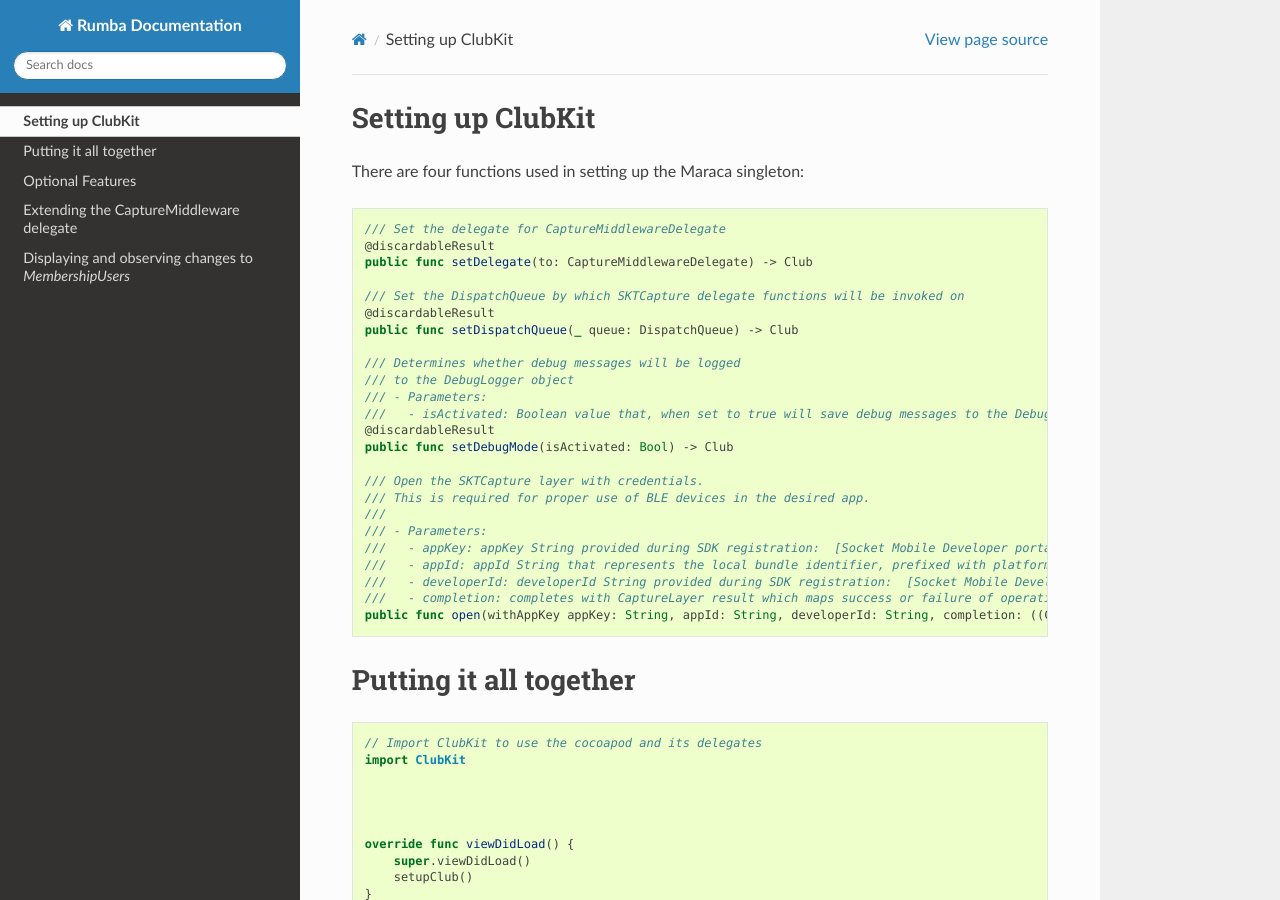
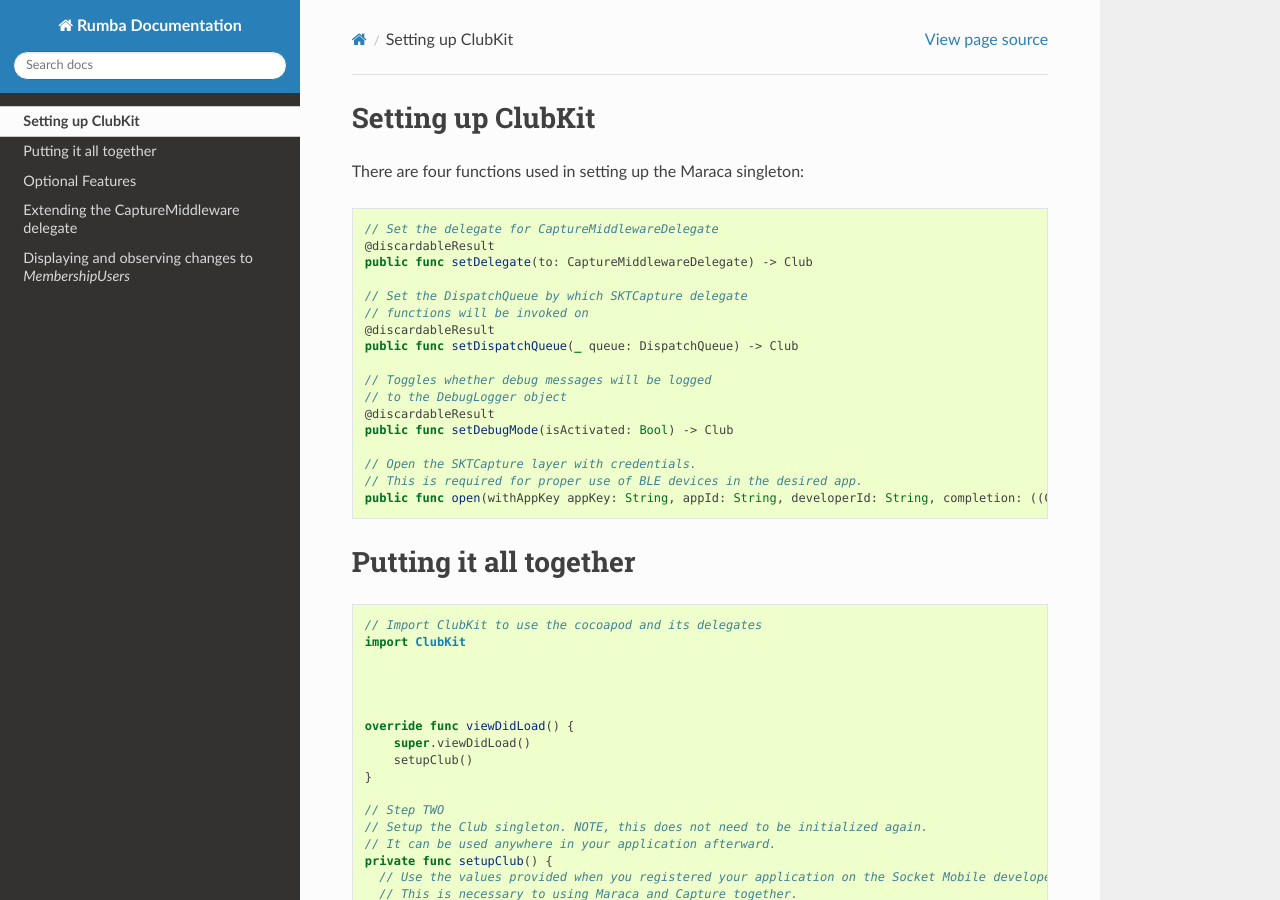
Before and after one commit to SocketMobile/clubkit-ios, a Sphinx documentation site: the page built from docs/source/apidocumentation.rst, in a window 1280 px wide and 900 px high. Built offline with Sphinx 7.4.7 and the Read the Docs theme 2.0.0, drawn with Linux system fonts in a browser that asks for light colours.

Commit message:
Changes to documentation

```diff
--- a/docs/source/apidocumentation.rst
+++ b/docs/source/apidocumentation.rst
@@ -10,29 +10,22 @@
 
 .. code-block:: Swift
 
-  /// Set the delegate for CaptureMiddlewareDelegate
+  // Set the delegate for CaptureMiddlewareDelegate
   @discardableResult
   public func setDelegate(to: CaptureMiddlewareDelegate) -> Club
 
-  /// Set the DispatchQueue by which SKTCapture delegate functions will be invoked on
+  // Set the DispatchQueue by which SKTCapture delegate
+  // functions will be invoked on
   @discardableResult
   public func setDispatchQueue(_ queue: DispatchQueue) -> Club
 
-  /// Determines whether debug messages will be logged
-  /// to the DebugLogger object
-  /// - Parameters:
-  ///   - isActivated: Boolean value that, when set to true will save debug messages to the DebugLogger. False by default if unused
+  // Toggles whether debug messages will be logged
+  // to the DebugLogger object
   @discardableResult
   public func setDebugMode(isActivated: Bool) -> Club
 
-  /// Open the SKTCapture layer with credentials.
-  /// This is required for proper use of BLE devices in the desired app.
-  ///
-  /// - Parameters:
-  ///   - appKey: appKey String provided during SDK registration:  [Socket Mobile Developer portal](https://www.socketmobile.com/developer/welcome)
-  ///   - appId: appId String that represents the local bundle identifier, prefixed with platform. Provided during SDK registration:  [Socket Mobile Developer portal](https://www.socketmobile.com/developer/welcome)
-  ///   - developerId: developerId String provided during SDK registration:  [Socket Mobile Developer portal](https://www.socketmobile.com/developer/welcome)
-  ///   - completion: completes with CaptureLayer result which maps success or failure of operation into a code
+  // Open the SKTCapture layer with credentials.
+  // This is required for proper use of BLE devices in the desired app.
   public func open(withAppKey appKey: String, appId: String, developerId: String, completion: ((CaptureLayerResult) -> ())? = nil)
 
 
```
